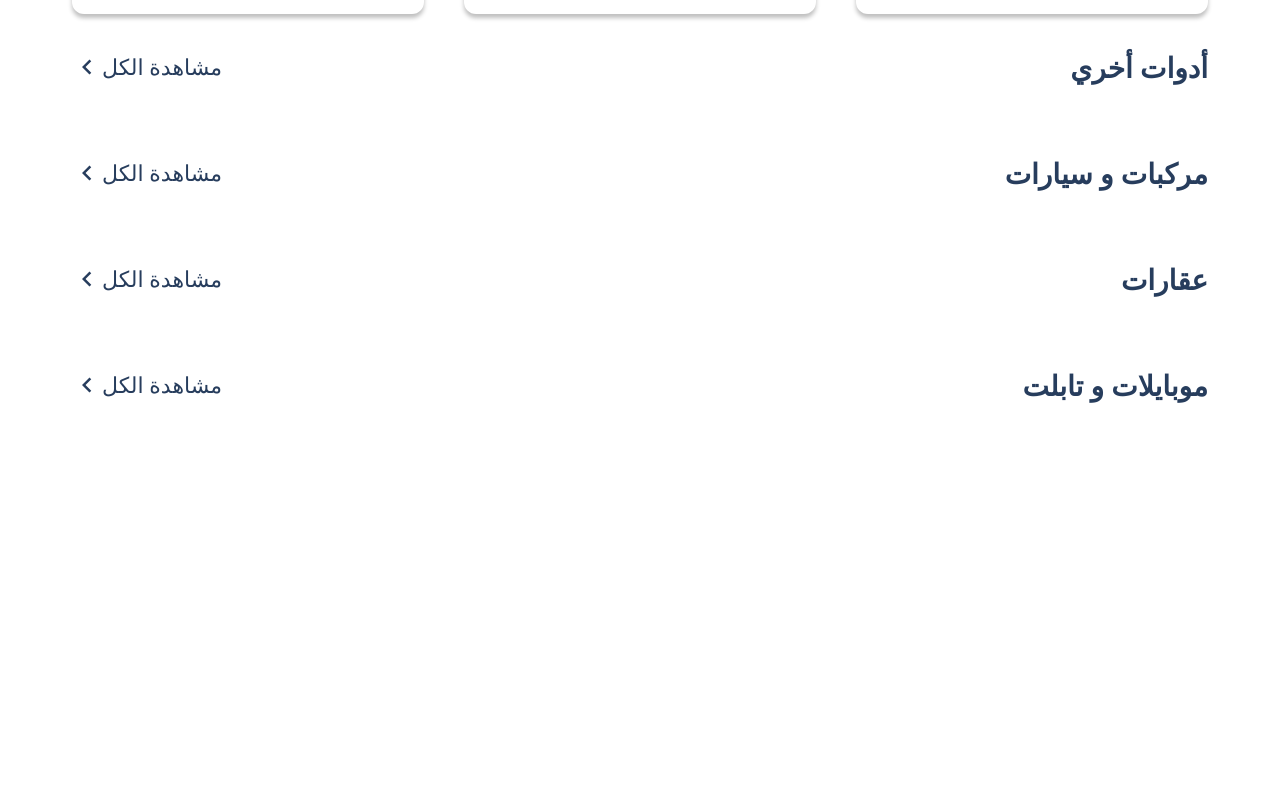
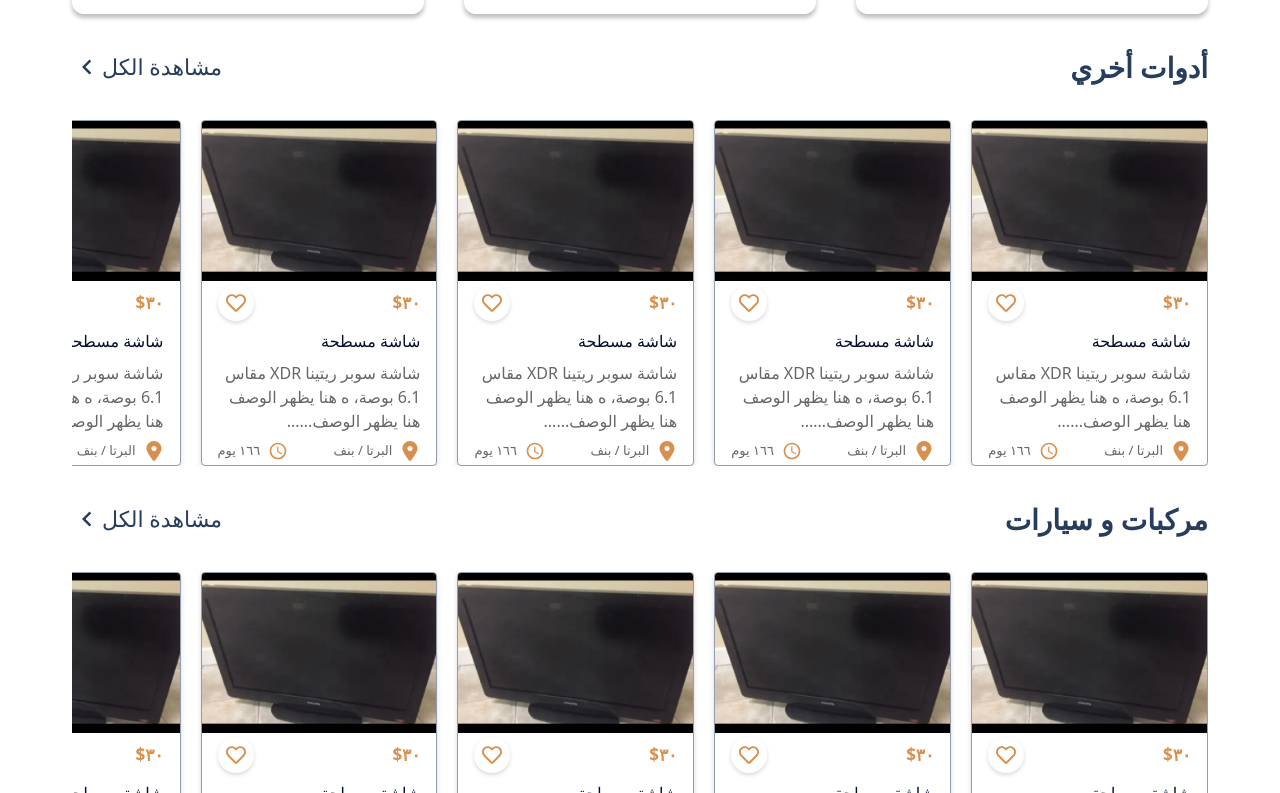
Before and after one commit to AmrMustafa13/linkyou-task, a React (Vite) app: page / in a window 1280 px wide. Shown: the part 1347-2140 px from the top of the page. Before the commit the page ends 1785 px from the top, so only its background shows below. Built offline with nearby package versions, Linux system fonts and the light colour scheme.

Commit message:
add product card

```diff
--- a/src/components/HeroSlider.jsx
+++ b/src/components/HeroSlider.jsx
@@ -37,19 +37,19 @@ const HeroSlider = () => {
   return (
     <Swiper {...swiperConfig} className="flex justify-between items-center">
       <SwiperSlide>
-        <img src={slider1Img} alt="slider1" />
+        <img src={slider1Img} alt="slider1" loading="lazy" />
       </SwiperSlide>
       <SwiperSlide>
-        <img src={slider2Img} alt="slider2" />
+        <img src={slider2Img} alt="slider2" loading="lazy" />
       </SwiperSlide>
       <SwiperSlide>
-        <img src={slider3Img} alt="slider3" />
+        <img src={slider3Img} alt="slider3" loading="lazy" />
       </SwiperSlide>
       <SwiperSlide>
-        <img src={slider4Img} alt="slider4" />
+        <img src={slider4Img} alt="slider4" loading="lazy" />
       </SwiperSlide>
       <SwiperSlide>
-        <img src={slider5Img} alt="slider5" />
+        <img src={slider5Img} alt="slider5" loading="lazy" />
       </SwiperSlide>
     </Swiper>
   );
--- /dev/null
+++ b/src/components/ProductCard.jsx
@@ -0,0 +1,54 @@
+import React from "react";
+import { FaRegHeart } from "react-icons/fa";
+import { FaLocationDot } from "react-icons/fa6";
+import { MdAccessTime } from "react-icons/md";
+
+const ProductCard = ({ product }) => {
+  return (
+    <div
+      className="flex flex-col rounded overflow-hidden"
+      style={{
+        border: "1px solid rgba(39, 61, 93, 0.50)",
+        boxShadow: "0px 2px 5px 0px rgba(0, 0, 0, 0.15)",
+      }}
+    >
+      <div className="bg-gray-300 flex-1">
+        <img
+          src={product.img}
+          alt={product.title}
+          className="w-full object-cover h-40"
+          loading="lazy"
+        />
+      </div>
+      <div className="flex-1 py-1 px-4 text-secondary flex flex-col gap-2">
+        <div className="flex items-center justify-between">
+          <p className="text-[17px] font-semibold">{product.price}$</p>
+          <div
+            className="flex items-center justify-center p-1 w-9 h-9 rounded-full"
+            style={{
+              boxShadow: "0px 2px 4px 0px rgba(0, 0, 0, 0.15)",
+            }}
+          >
+            <FaRegHeart className="text-xl" />
+          </div>
+        </div>
+        <h3 className="font-[500] text-[#030F2E]">{product.title}</h3>
+        <p className="text-secondary-text">{product.description}</p>
+        <div className="flex items-center justify-between">
+          <div className="flex items-center gap-2">
+            <FaLocationDot className="text-xl" />
+            <p className="text-[13px] text-secondary-text">
+              {product.location}
+            </p>
+          </div>
+          <div className="flex items-center gap-2">
+            <MdAccessTime className="text-xl" />
+            <p className="text-[13px] text-secondary-text">{product.time}</p>
+          </div>
+        </div>
+      </div>
+    </div>
+  );
+};
+
+export default ProductCard;
--- a/src/components/ProductSlider.jsx
+++ b/src/components/ProductSlider.jsx
@@ -1,7 +1,28 @@
 import React from "react";
 import { MdKeyboardArrowLeft } from "react-icons/md";
+import { Swiper, SwiperSlide } from "swiper/react";
+import { FreeMode } from "swiper/modules";
+import "swiper/css";
+import ProductCard from "./ProductCard";
 
 const ProductSlider = ({ title, products }) => {
+  const swiperConfig = {
+    loop: false,
+    modules: [FreeMode],
+    spaceBetween: 20,
+    breakpoints: {
+      200: {
+        slidesPerView: 1.5,
+      },
+      768: {
+        slidesPerView: 3,
+      },
+      1200: {
+        slidesPerView: 4.5,
+      },
+    },
+  };
+
   return (
     <section>
       <div className="py-8 text-primary flex items-center justify-between container">
@@ -11,6 +32,15 @@ const ProductSlider = ({ title, products }) => {
           <MdKeyboardArrowLeft className=" text-3xl" />
         </div>
       </div>
+      <div className="container">
+        <Swiper {...swiperConfig} className="flex">
+          {products.map((product) => (
+            <SwiperSlide key={product.id}>
+              <ProductCard product={product} />
+            </SwiperSlide>
+          ))}
+        </Swiper>
+      </div>
     </section>
   );
 };
--- a/src/data/products.jsx
+++ b/src/data/products.jsx
@@ -1,3 +1,5 @@
+import screenImg from "../assets/screen.jpeg";
+
 export const productsData = [
   {
     id: 1,
@@ -7,6 +9,7 @@ export const productsData = [
       "شاشة سوبر ريتينا XDR مقاس 6.1 بوصة، ه هنا يظهر الوصف هنا يظهر الوصف......",
     location: "البرتا / بنف",
     time: "١٦٦ يوم",
+    img: screenImg,
   },
   {
     id: 2,
@@ -16,6 +19,7 @@ export const productsData = [
       "شاشة سوبر ريتينا XDR مقاس 6.1 بوصة، ه هنا يظهر الوصف هنا يظهر الوصف......",
     location: "البرتا / بنف",
     time: "١٦٦ يوم",
+    img: screenImg,
   },
   {
     id: 3,
@@ -25,6 +29,7 @@ export const productsData = [
       "شاشة سوبر ريتينا XDR مقاس 6.1 بوصة، ه هنا يظهر الوصف هنا يظهر الوصف......",
     location: "البرتا / بنف",
     time: "١٦٦ يوم",
+    img: screenImg,
   },
   {
     id: 4,
@@ -34,6 +39,7 @@ export const productsData = [
       "شاشة سوبر ريتينا XDR مقاس 6.1 بوصة، ه هنا يظهر الوصف هنا يظهر الوصف......",
     location: "البرتا / بنف",
     time: "١٦٦ يوم",
+    img: screenImg,
   },
   {
     id: 5,
@@ -43,6 +49,7 @@ export const productsData = [
       "شاشة سوبر ريتينا XDR مقاس 6.1 بوصة، ه هنا يظهر الوصف هنا يظهر الوصف......",
     location: "البرتا / بنف",
     time: "١٦٦ يوم",
+    img: screenImg,
   },
   {
     id: 6,
@@ -52,6 +59,7 @@ export const productsData = [
       "شاشة سوبر ريتينا XDR مقاس 6.1 بوصة، ه هنا يظهر الوصف هنا يظهر الوصف......",
     location: "البرتا / بنف",
     time: "١٦٦ يوم",
+    img: screenImg,
   },
   {
     id: 7,
@@ -61,6 +69,7 @@ export const productsData = [
       "شاشة سوبر ريتينا XDR مقاس 6.1 بوصة، ه هنا يظهر الوصف هنا يظهر الوصف......",
     location: "البرتا / بنف",
     time: "١٦٦ يوم",
+    img: screenImg,
   },
   {
     id: 8,
@@ -70,6 +79,7 @@ export const productsData = [
       "شاشة سوبر ريتينا XDR مقاس 6.1 بوصة، ه هنا يظهر الوصف هنا يظهر الوصف......",
     location: "البرتا / بنف",
     time: "١٦٦ يوم",
+    img: screenImg,
   },
   {
     id: 9,
@@ -79,6 +89,7 @@ export const productsData = [
       "شاشة سوبر ريتينا XDR مقاس 6.1 بوصة، ه هنا يظهر الوصف هنا يظهر الوصف......",
     location: "البرتا / بنف",
     time: "١٦٦ يوم",
+    img: screenImg,
   },
   {
     id: 10,
@@ -88,5 +99,6 @@ export const productsData = [
       "شاشة سوبر ريتينا XDR مقاس 6.1 بوصة، ه هنا يظهر الوصف هنا يظهر الوصف......",
     location: "البرتا / بنف",
     time: "١٦٦ يوم",
+    img: screenImg,
   },
 ];
```
